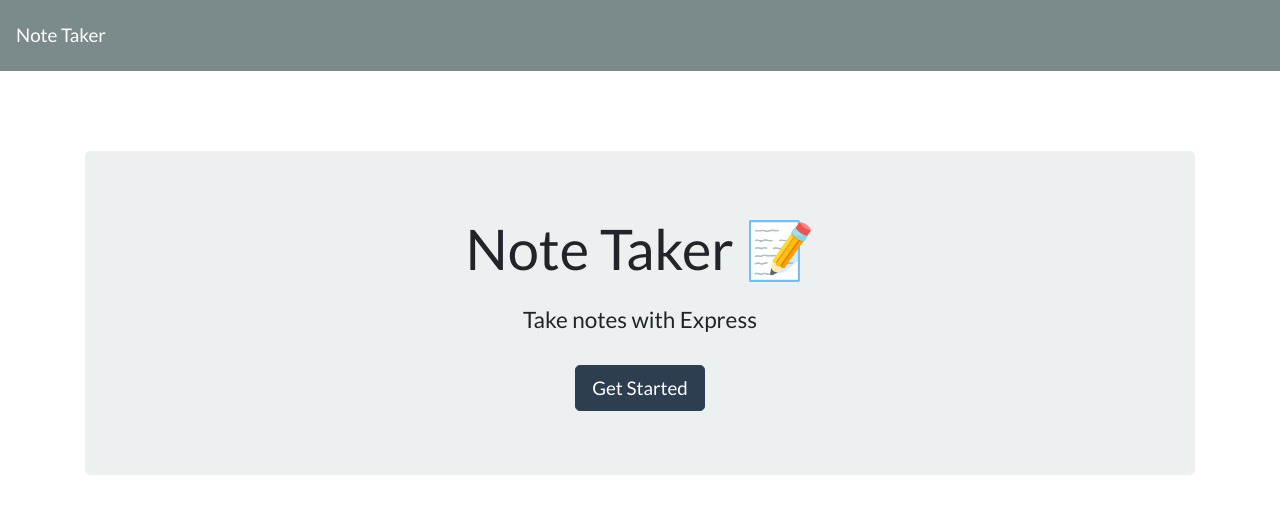
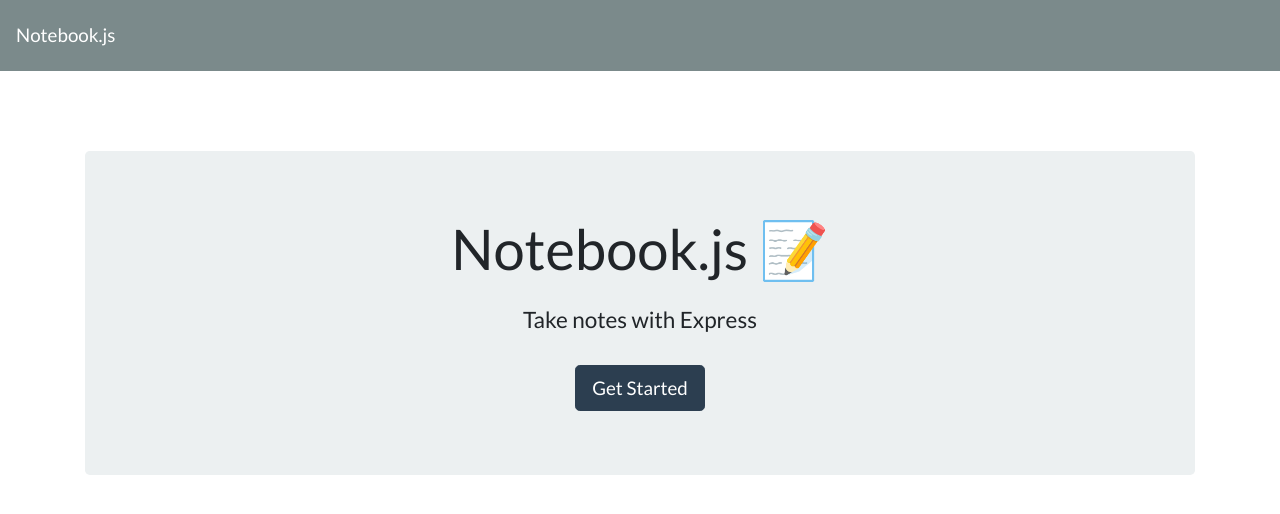
Before and after one commit to stephenlprice/notebook, a website: page public/index.html in a window 1280 px wide. Drawn offline with nearby package versions, Linux system fonts and the light colour scheme; no server answers.

Commit message:
replaced titles

```diff
--- a/public/index.html
+++ b/public/index.html
@@ -5,19 +5,19 @@
   <meta charset="UTF-8">
   <meta name="viewport" content="width=device-width, initial-scale=1.0">
   <meta http-equiv="X-UA-Compatible" content="ie=edge">
-  <title>Note Taker</title>
+  <title>Notebook.js 📝</title>
   <link rel="stylesheet" href="https://cdnjs.cloudflare.com/ajax/libs/bootswatch/4.1.3/flatly/bootstrap.min.css"/>
   <link rel="stylesheet" href="assets/css/styles.css"/>
 </head>
 
 <body>
   <nav class="navbar navbar-dark bg-dark">
-    <a class="navbar-brand" href="/">Note Taker
+    <a class="navbar-brand" href="/">Notebook.js
     </a>
   </nav>
   <div class="container">
     <div style="margin-top: 80px;" class="jumbotron text-center">
-      <h1 class="display-4">Note Taker <span role="img" aria-label="Memo">📝</span></h1>
+      <h1 class="display-4">Notebook.js <span role="img" aria-label="Memo">📝</span></h1>
       <h4 class="mt-4">Take notes with Express</h4>
       <a class="btn btn-primary btn-lg mt-4" href="/notes" role="button">Get Started</a>
     </div>
```
Also changed, not shown: public/notes.html (+2 -2 lines).
